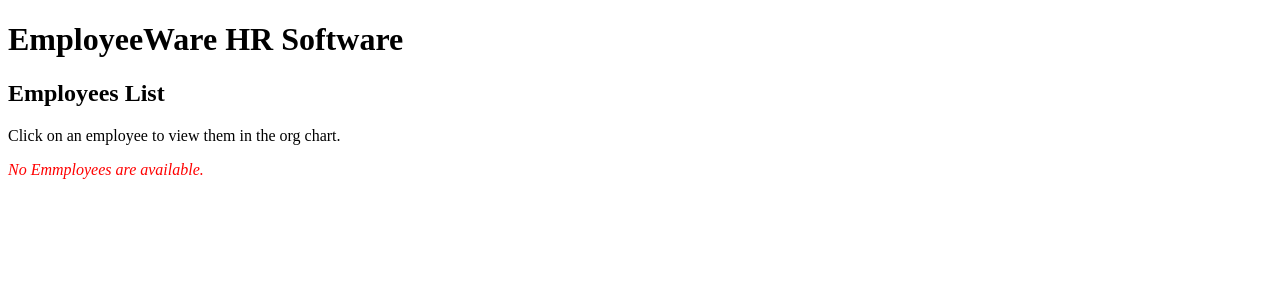
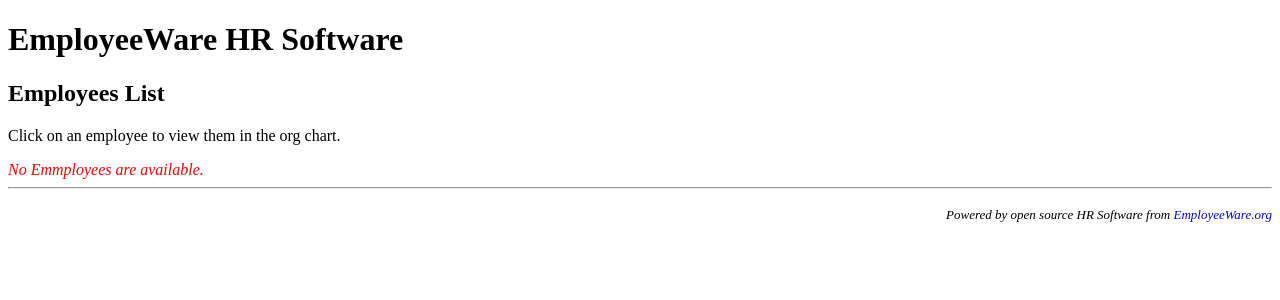
Before and after one commit to predragokanovic/employeeware, a Django app: page /employees/ in a window 1280 px wide. Shown: the top 300 px of the page. Run offline with Django 3.2, Linux system fonts and the light colour scheme; data that the repository does not hold is empty.

Commit message:
added Web page footer with link to www.employeeware.org

```diff
--- a/templates/orgchart/employees.html
+++ b/templates/orgchart/employees.html
@@ -27,5 +27,11 @@
 {% else %}
 	<font color="red"><i>No Emmployees are available.<i></font>
 {% endif %}
+
+<hr />
+<p align="right">
+<font size="-1">Powered by open source HR Software from <a href="http://www.employeeware.org/">EmployeeWare.org</a></font>
+</p>
+
 </body>
 </html>
```
Also changed, not shown: templates/orgchart/chart.html (+4 -0 lines).
